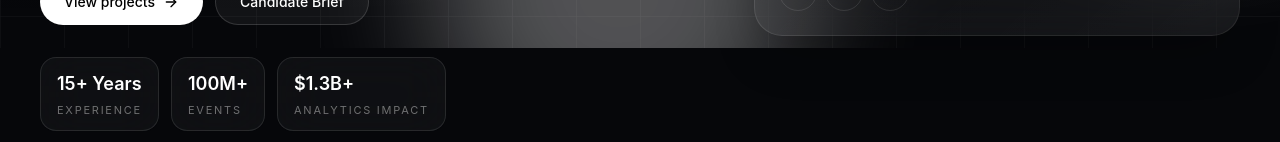
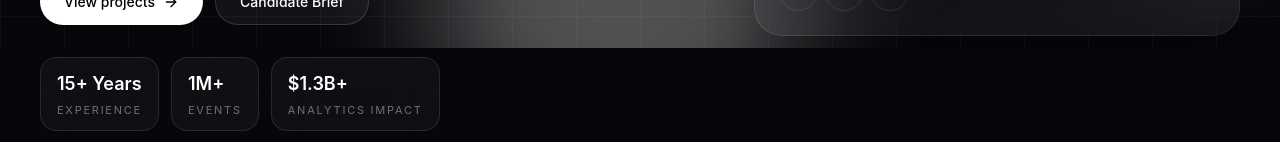
Before and after one commit to gnugal314/project-metavasis, a React (Vite) app: page / in a window 1280 px wide. Shown: the part 752-894 px from the top of the page. Built offline with nearby package versions, Linux system fonts and the light colour scheme.

Commit message:
Update data.js

```diff
--- a/src/data/data.js
+++ b/src/data/data.js
@@ -112,7 +112,7 @@ export const highlights = [
 // ===============================
 export const metrics = [
   { value: '15+ Years', label: 'Experience' },
-  { value: '100M+', label: 'Events' },
+  { value: '1M+', label: 'Events' },
   { value: '$1.3B+', label: 'Analytics Impact' },
   { value: 'Petabyte-scale', label: 'Healthcare Data Platforms' },
 ];
```
